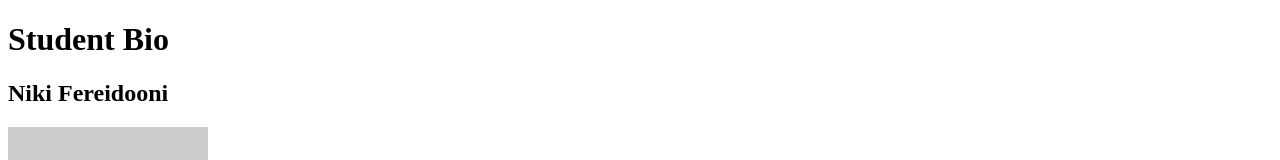
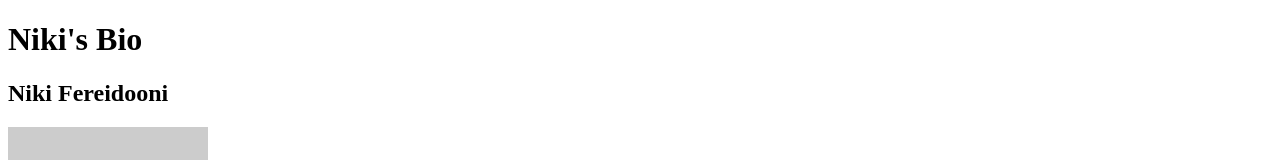
Before and after one commit to nfereidooni/first_git, a plain HTML site: page index.html in a window 1280 px wide. Shown: the top 160 px of the page. Drawn offline with Linux system fonts and the light colour scheme; placeholder pictures from the web are drawn by us.

Commit message:
Changed h1 title

```diff
--- a/index.html
+++ b/index.html
@@ -7,7 +7,7 @@
     </head>
     <body>
 
-        <h1>Student Bio</h1>
+        <h1>Niki's Bio</h1>
 
         <h2>Niki Fereidooni</h2>
 
```
